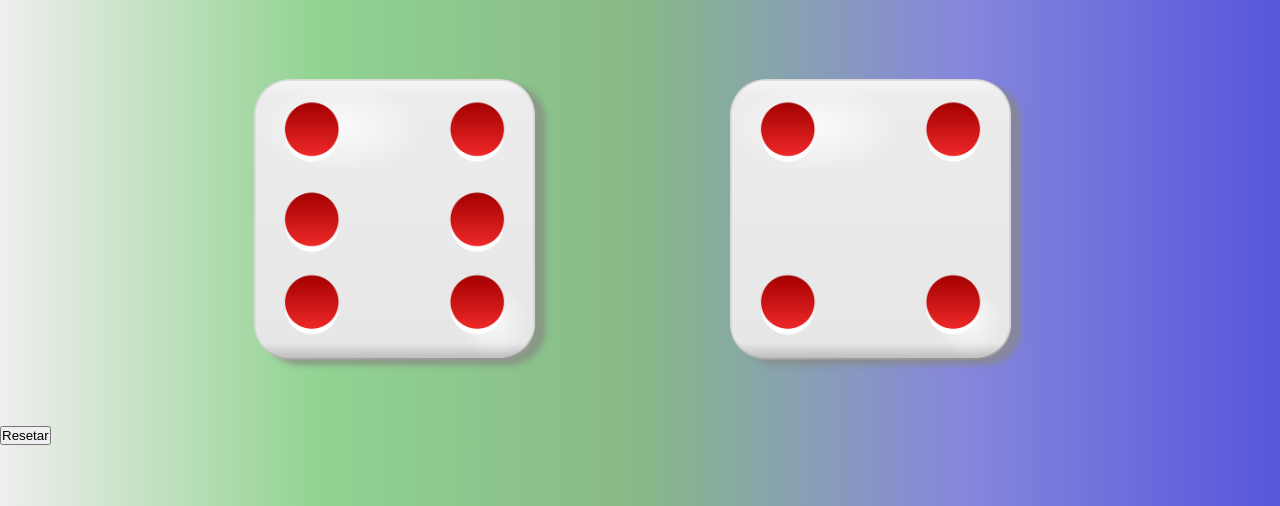
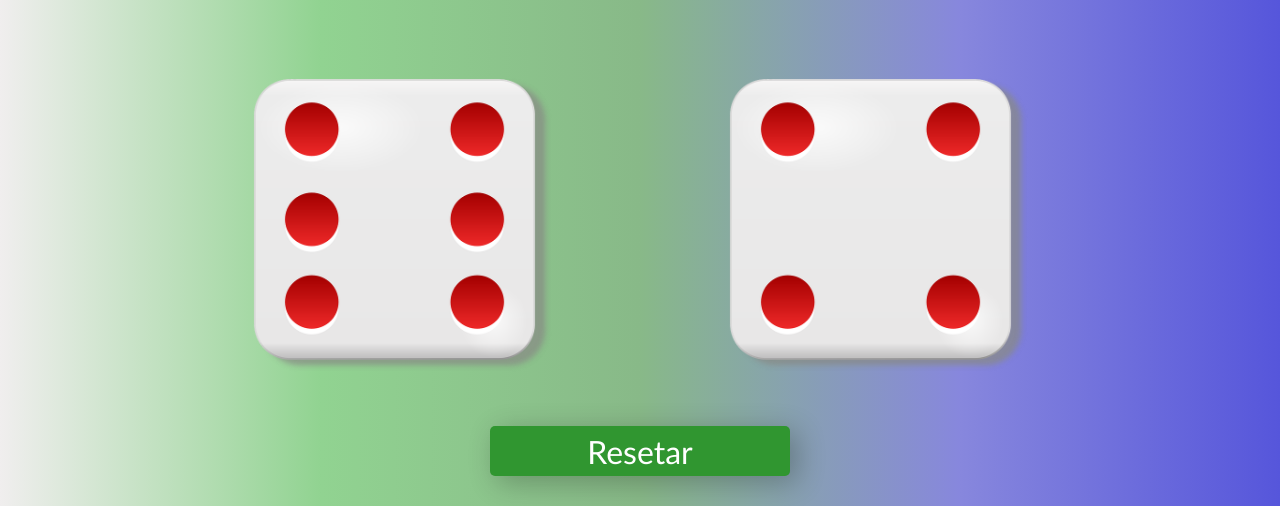
Before and after one commit to josedelamate/JogoDadosJS, a plain HTML site: page index.html in a window 1280 px wide. Shown: the part 294-800 px from the top of the page. Drawn offline with Linux system fonts and the light colour scheme.

Commit message:
Ajustes e Melhorias
Inclusão do Botão de Reset

```diff
--- a/index.html
+++ b/index.html
@@ -22,8 +22,8 @@
         </div>
 
     </div>
-    <div>
-        <button onclick="location.reload();">Resetar</button>
+    <div class="botao">
+        <input type="button" onclick="location.reload();" value="Resetar">
     </div>
     <script src='main.js'></script>
 </body>
--- a/main.css
+++ b/main.css
@@ -37,6 +37,31 @@ img {
     width: 300px;
 }
 
-button {
-    align-items: center;
+.botao {
+    position: relative;
+    text-align: center;
 }
+
+input {
+    border-radius: 10px;
+    width: 300px;
+    height: 50px;
+    color: blueviolet;
+    font-size: 2rem;
+    font-family: 'Gill Sans', 'Gill Sans MT', Calibri, 'Trebuchet MS', sans-serif;
+    text-decoration: none;
+    border: none;
+    background-color:rgb(48, 150, 48);
+    color: #fff;
+    border-radius: 5px;
+    box-shadow: 7px 6px 28px 1px rgba(0, 0, 0, 0.24);
+    cursor: pointer;
+    outline: none;
+    transition: 0.2s all;
+}
+/* Adding transformation when the button is active */
+
+input:active {
+    transform: scale(0.98);
+    box-shadow: 3px 2px 22px 1px rgba(0, 0, 0, 0.24);
+}
```
